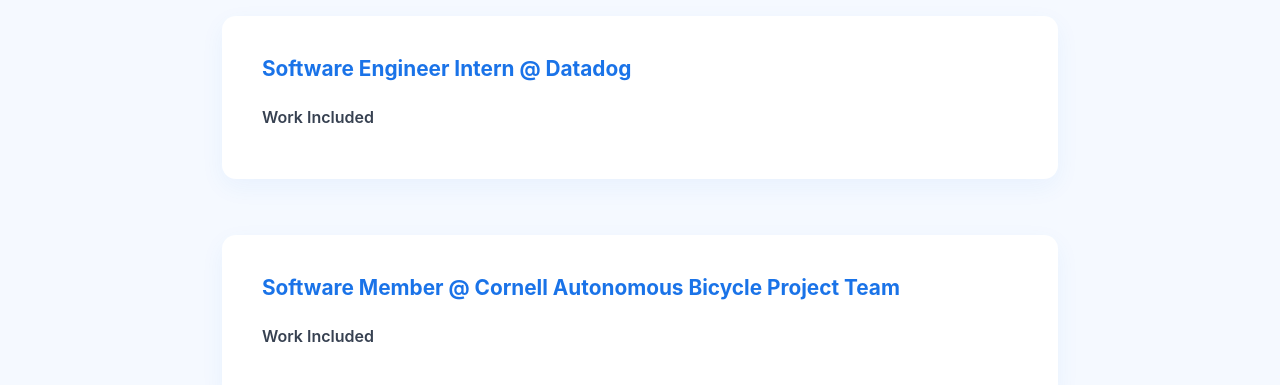
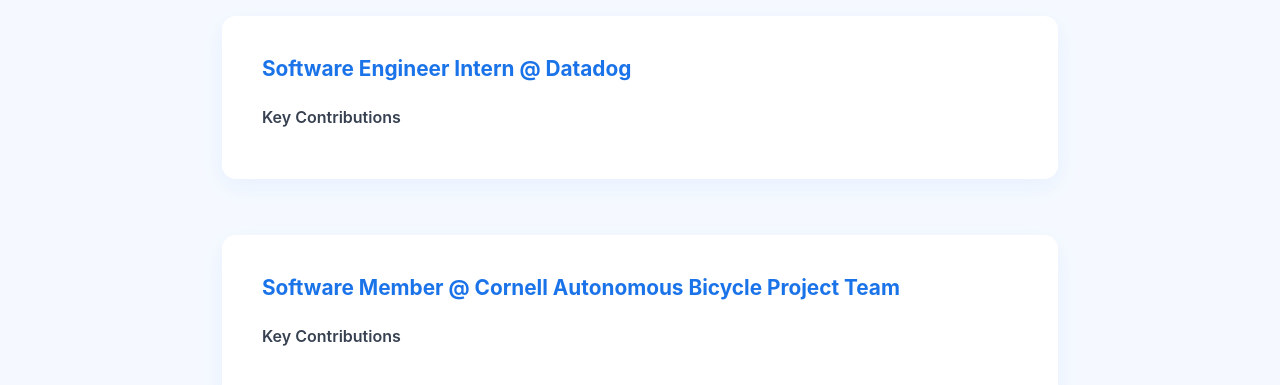
Before and after one commit to cathymiao04/digitalportfolio, a Jekyll site: the page built from experience.md, in a window 1280 px wide. Shown: the part 219-604 px from the top of the page. Built offline with Jekyll 4.4.1, drawn with Linux system fonts in a browser that asks for light colours.

Commit message:
Update experience.md

```diff
--- a/experience.md
+++ b/experience.md
@@ -10,7 +10,7 @@ title: Experience
   <h2 class="experience-title">Software Engineer Intern @ Datadog</h2>
 
   <details class="experience-details">
-    <summary>Work Included</summary>
+    <summary>Key Contributions</summary>
     <ul>
       <li>
         Developed internal tools in Go and TypeScript to diagnose and remediate issues
@@ -36,7 +36,7 @@ title: Experience
   </h2>
 
   <details class="experience-details">
-    <summary>Work Included</summary>
+    <summary>Key Contributions</summary>
     <ul>
       <li>
         Designed and implemented a Q-learning algorithm to enable autonomous navigation
```
